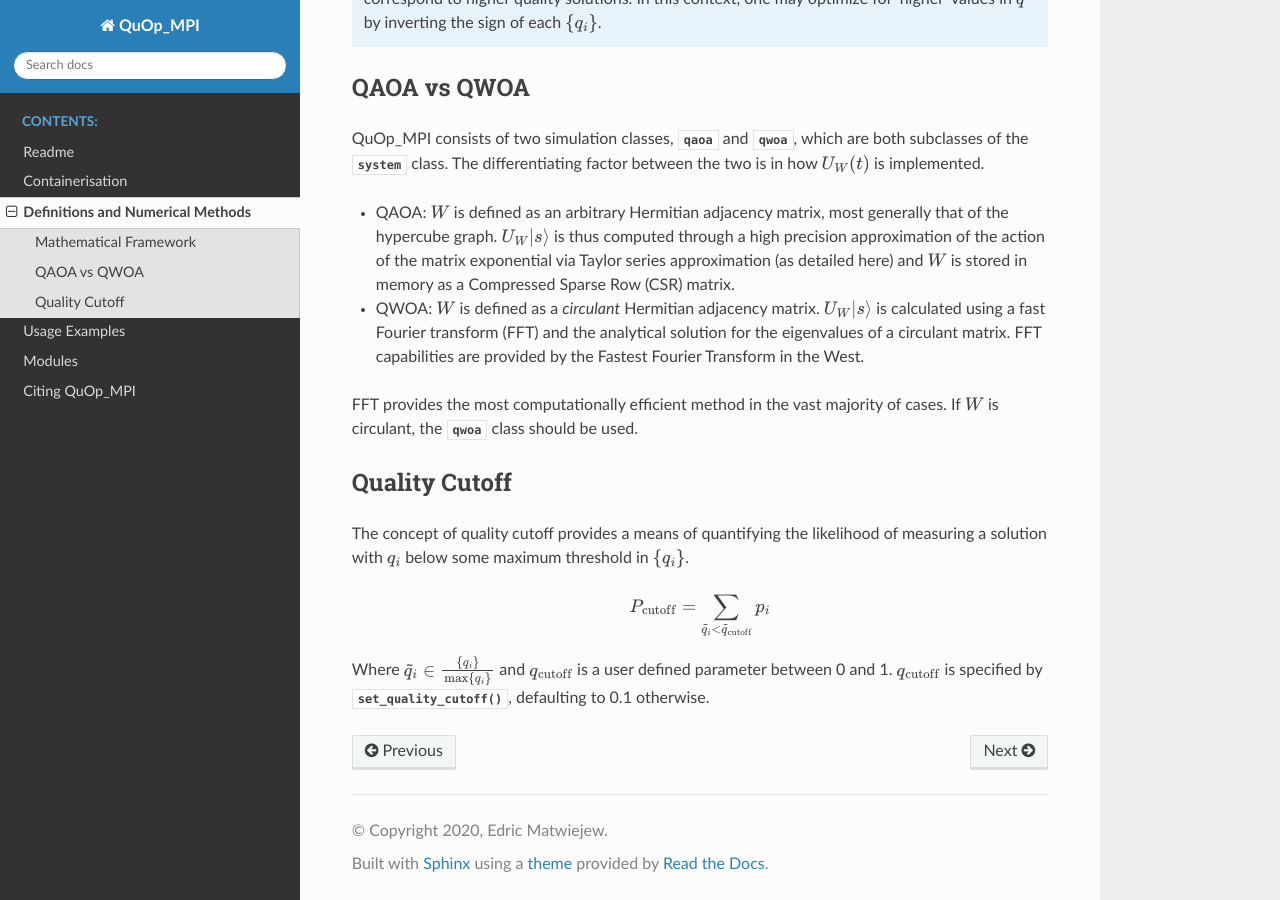
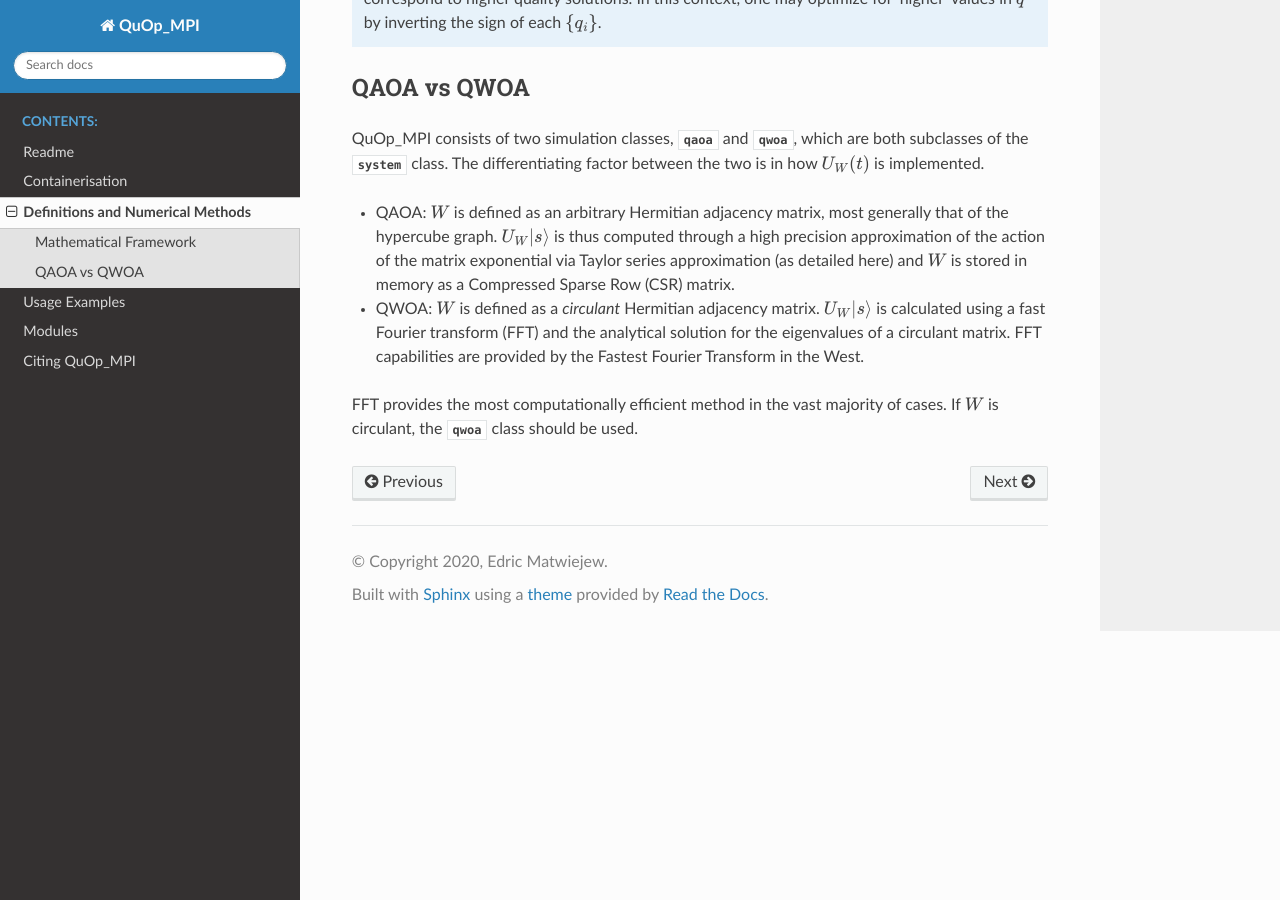
Before and after one commit to Edric-Matwiejew/QuOp_MPI, a Sphinx documentation site: the page built from docs/source/symbols.rst, in a window 1280 px wide and 900 px high, scrolled down 1115 px. Built offline with Sphinx 7.4.7 and the Read the Docs theme 2.0.0, drawn with Linux system fonts in a browser that asks for light colours.

Commit message:
Removed quality cut-off measurement.

```diff
--- a/docs/source/symbols.rst
+++ b/docs/source/symbols.rst
@@ -48,14 +48,3 @@ QuOp_MPI consists of two simulation classes, :class:`~quop_mpi.MPI.qaoa` and :cl
 * QWOA: :math:`W` is defined as a *circulant* Hermitian adjacency matrix. :math:`U_W | s \rangle` is calculated using a fast Fourier transform (FFT) and the analytical solution for the eigenvalues of a circulant matrix. FFT capabilities are provided by the Fastest Fourier Transform in the West.
 
 FFT provides the most computationally efficient method in the vast majority of cases. If :math:`W` is circulant, the :class:`~quop_mpi.MPI.qwoa` class should be used.
-
-Quality Cutoff
---------------
-
-The concept of quality cutoff provides a means of quantifying the likelihood of measuring a solution with :math:`q_i` below some maximum threshold in :math:`\{q_i\}`.
-
-.. math::
-
-    P_{\text{cutoff}} = \sum_{\tilde{q}_i < \tilde{q}_{\text{cutoff}}} p_i
-
-Where :math:`\tilde{q}_i \in \frac{\{q_i\}}{\text{max}\{q_i\}}` and :math:`q_{\text{cutoff}}` is a user defined parameter between 0 and 1.  :math:`q_{\text{cutoff}}` is specified by :meth:`~quop_mpi.MPI.system.set_quality_cutoff`, defaulting to 0.1 otherwise.
```
